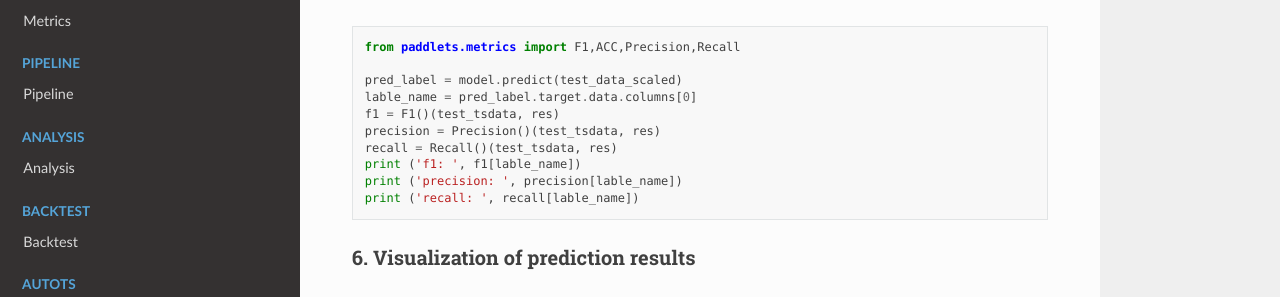
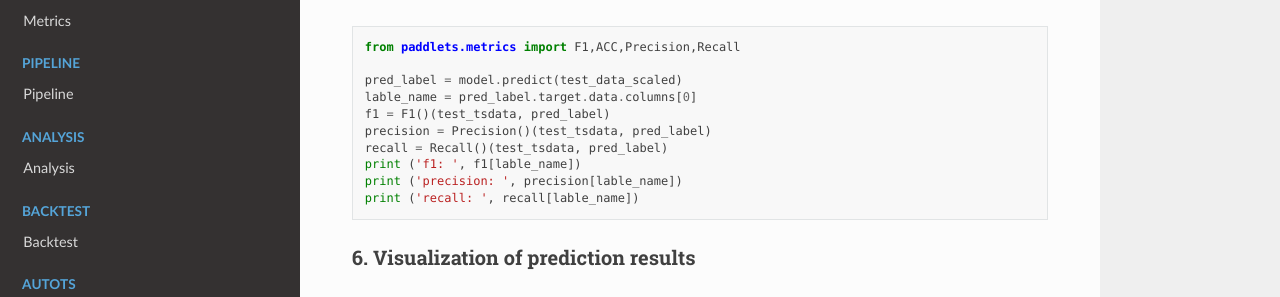
Before and after one commit to PaddlePaddle/PaddleTS, a Sphinx documentation site: the page built from docs/source/modules/models/anomaly.rst, in a window 1280 px wide and 900 px high, scrolled down 1846 px. Shown: the part 153-450 px from the top of the window. Built offline with Sphinx 7.4.7 and the Read the Docs theme 2.0.0, drawn with Linux system fonts in a browser that asks for light colours.

Commit message:
fix metrics test bug and docs error

```diff
--- a/docs/source/modules/models/anomaly.rst
+++ b/docs/source/modules/models/anomaly.rst
@@ -90,9 +90,9 @@ Use the trained model for prediction and evaluation.
 
    pred_label = model.predict(test_data_scaled)
    lable_name = pred_label.target.data.columns[0]
-   f1 = F1()(test_tsdata, res)
-   precision = Precision()(test_tsdata, res)
-   recall = Recall()(test_tsdata, res)
+   f1 = F1()(test_tsdata, pred_label)
+   precision = Precision()(test_tsdata, pred_label)
+   recall = Recall()(test_tsdata, pred_label)
    print ('f1: ', f1[lable_name])
    print ('precision: ', precision[lable_name])
    print ('recall: ', recall[lable_name])
```
Also changed, not shown: 2 other files.
